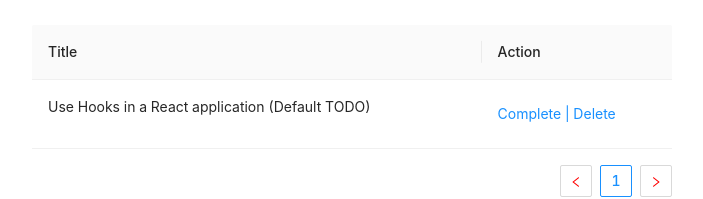
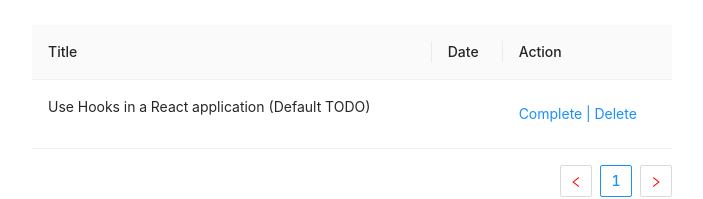
Before and after one commit to w3bdesign/todo-hooks, a React (Create React App) app: page / in a window 1280 px wide. Shown: the top 199 px of the page, without its empty margins (288-991 px from the left). Built offline with nearby package versions, Linux system fonts and the light colour scheme.

Commit message:
Working on DatePicker

```diff
--- a/src/App.js
+++ b/src/App.js
@@ -21,6 +21,7 @@ const App = () => {
   const [form, setForm] = useState([FORM_INITIAL_STATE]);
   const [todos, setTodos] = useState([...form]);
   const [completed, setCompleted] = useState([COMPLETED_INITIAL_STATE]);
+  const [date, setDate] = useState([]);
 
   // https://stackoverflow.com/questions/46138145/functions-in-stateless-components // TODO = Move functions outside of App()
 
@@ -79,6 +80,29 @@ const App = () => {
         );
       }
     },
+
+    {
+      title: 'Date',
+      dataIndex: 'date',
+      key: 'date',
+      render: (text, record) => {
+        // Search for key (uniqueID) in completed TODOs array
+        const findMe = element => element.key === record.key;
+        const foundCompleted = completed.find(findMe) ?? 'false';
+        return (
+          <Paragraph
+            className={
+              // Display text-decoration: line-through if TODO is completed (true)
+              foundCompleted.completed === 'true' ? 'true' : 'false'
+            }
+          >
+            {text}
+          </Paragraph>
+        );
+      }
+    },
+
+
     {
       title: 'Action',
       key: 'action',
@@ -131,6 +155,8 @@ const App = () => {
             setTodos={setTodos}
             completed={completed}
             setCompleted={setCompleted}
+            date={date}
+            setDate={setDate}
           />
         </Col>
       </Row>
--- a/src/components/Calendar/calendar.component.jsx
+++ b/src/components/Calendar/calendar.component.jsx
@@ -1,12 +1,12 @@
-import React from "react";
+import React from 'react';
 import { DatePicker } from 'antd';
-//import moment from 'moment';
 
-const Kalender = () =>
-{
-return (
-    <DatePicker />
-)
-}
+const onChangeDate = dateString => {
+  console.log(dateString);
+};
+
+const Kalender = () => {
+  return <DatePicker onChange={onChangeDate} />;
+};
 
 export default Kalender;
--- a/src/components/Form/form.component.jsx
+++ b/src/components/Form/form.component.jsx
@@ -13,7 +13,9 @@ const TodoForm = ({
   todos,
   setTodos,
   completed,
-  setCompleted
+  setCompleted,
+  date,
+  setDate
 }) => {
   return (
     <Form
@@ -65,7 +67,7 @@ const TodoForm = ({
 
         <Col>
           <Form.Item name="calendar" label="Date picker">
-            <Kalender />
+            <Kalender onChange={setDate} />
           </Form.Item>
         </Col>
 
```
Also changed, not shown: 1 other file (tests, documents, lock files or other folders).
